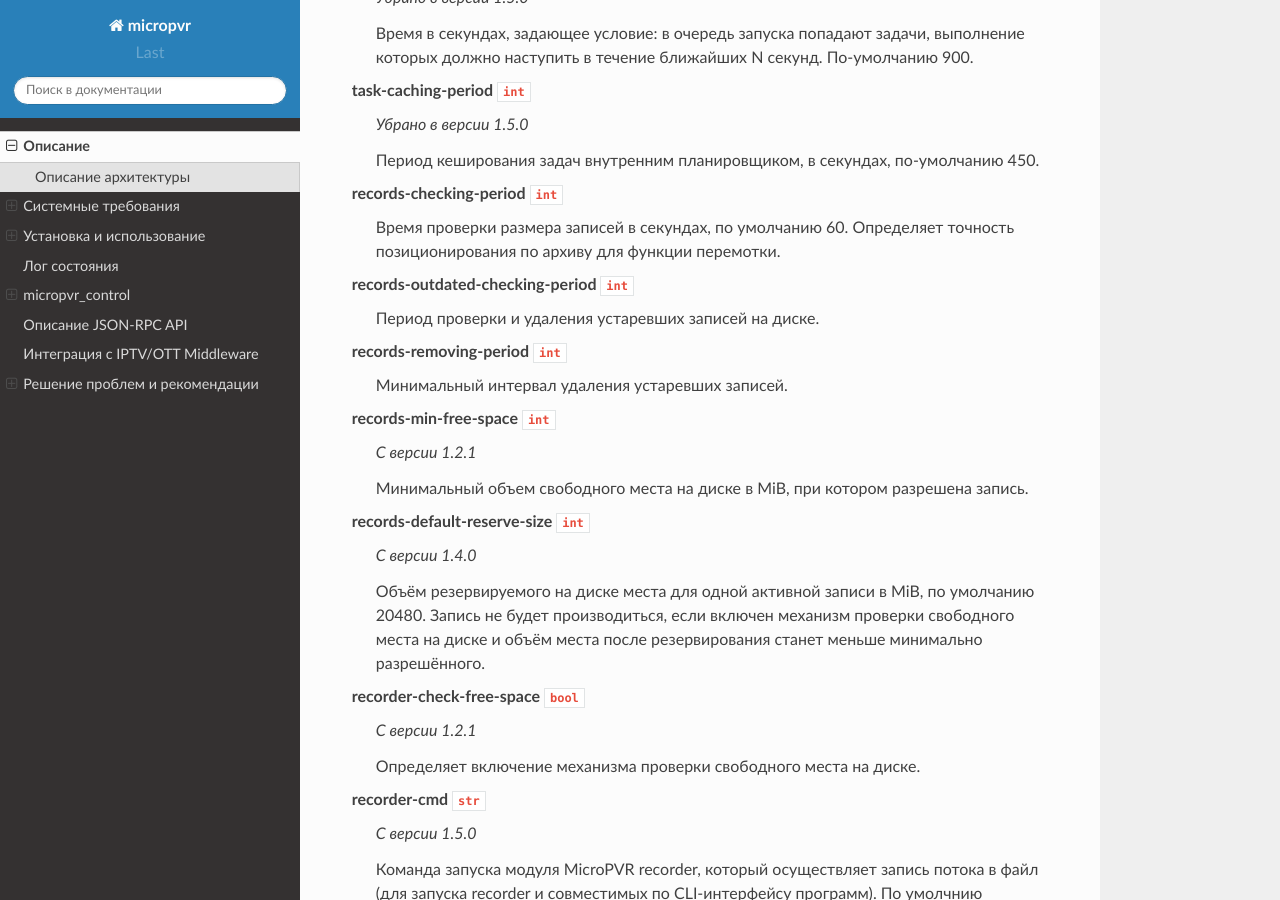
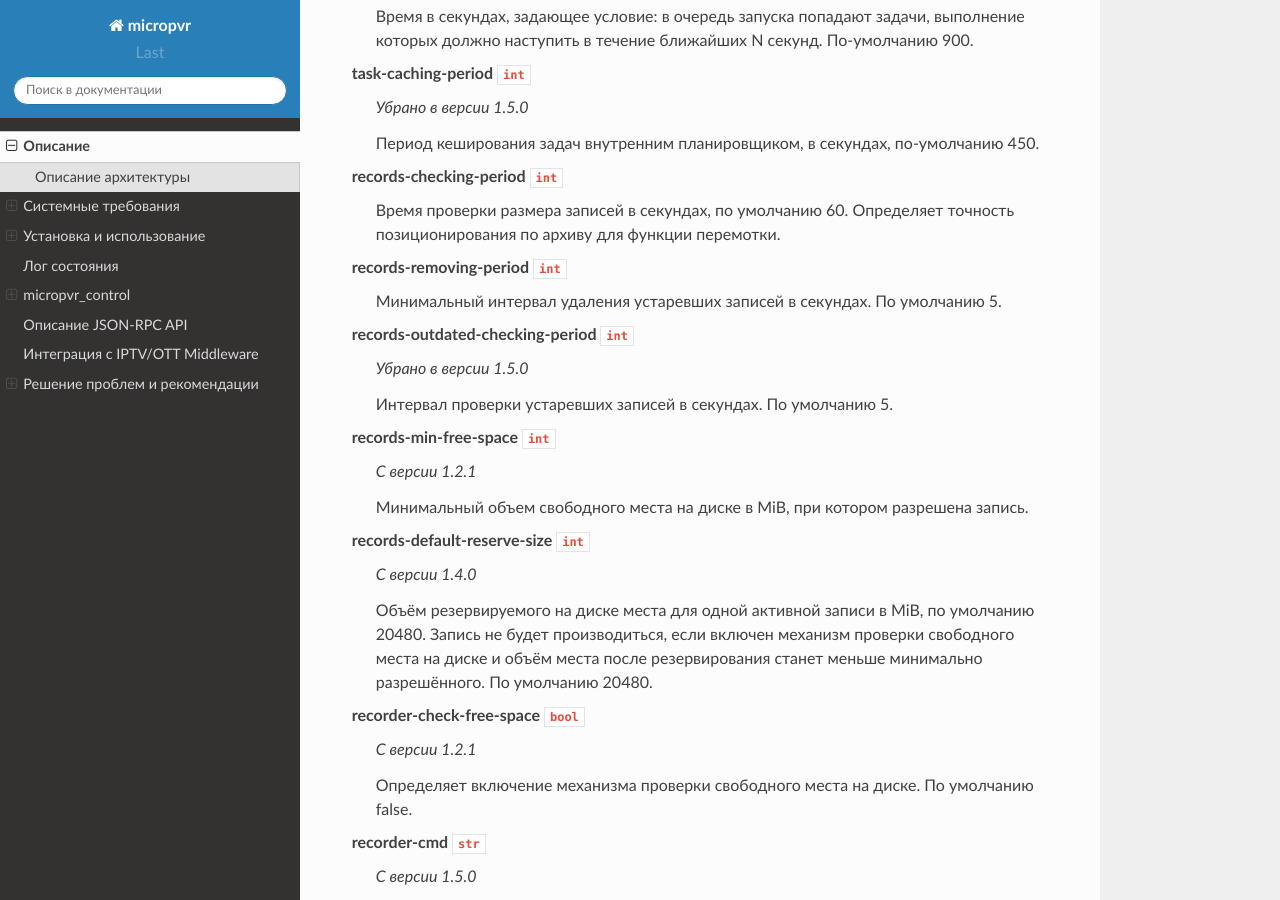
Before and after one commit to microimpuls/micropvr-docs, a Sphinx documentation site: the page built from source/micropvr.rst, in a window 1280 px wide and 900 px high, scrolled down 5745 px. Built offline with Sphinx 7.4.7 and the Read the Docs theme 2.0.0, drawn with Linux system fonts in a browser that asks for light colours; some of the changed text lies outside the part shown.

Commit message:
Update defaults

```diff
--- a/source/micropvr.rst
+++ b/source/micropvr.rst
@@ -245,11 +244,13 @@
 records-checking-period ``int``
   Время проверки размера записей в секундах, по умолчанию 60. Определяет точность позиционирования по архиву для функции перемотки.
 
-records-outdated-checking-period ``int``
-  Период проверки и удаления устаревших записей на диске.
+records-removing-period ``int``
+  Минимальный интервал удаления устаревших записей в секундах. По умолчанию 5.
 
-records-removing-period ``int``
-  Минимальный интервал удаления устаревших записей.
+records-outdated-checking-period  ``int``
+  *Убрано в версии 1.5.0*
+
+  Интервал проверки устаревших записей в секундах. По умолчанию 5.
 
 records-min-free-space ``int``
   *С версии 1.2.1*
@@ -261,11 +262,12 @@
 
   Объём резервируемого на диске места для одной активной записи в MiB, по умолчанию 20480.
   Запись не будет производиться, если включен механизм проверки свободного места на диске и объём места после резервирования станет меньше минимально разрешённого.
+  По умолчанию 20480.
 
 recorder-check-free-space ``bool``
   *С версии 1.2.1*
 
-  Определяет включение механизма проверки свободного места на диске.
+  Определяет включение механизма проверки свободного места на диске. По умолчанию false.
 
 recorder-cmd ``str``
   *С версии 1.5.0*
@@ -290,6 +292,7 @@
 
 recorder-cheking-period ``int``
   Период проверки состояния recorder'ов, в секундах, по-умолчанию 1.
+
 score-max-score ``float``
   *С версии 1.5.1*
 
```
Also changed, not shown: other parts of source/micropvr.rst (+6 -7 lines).
